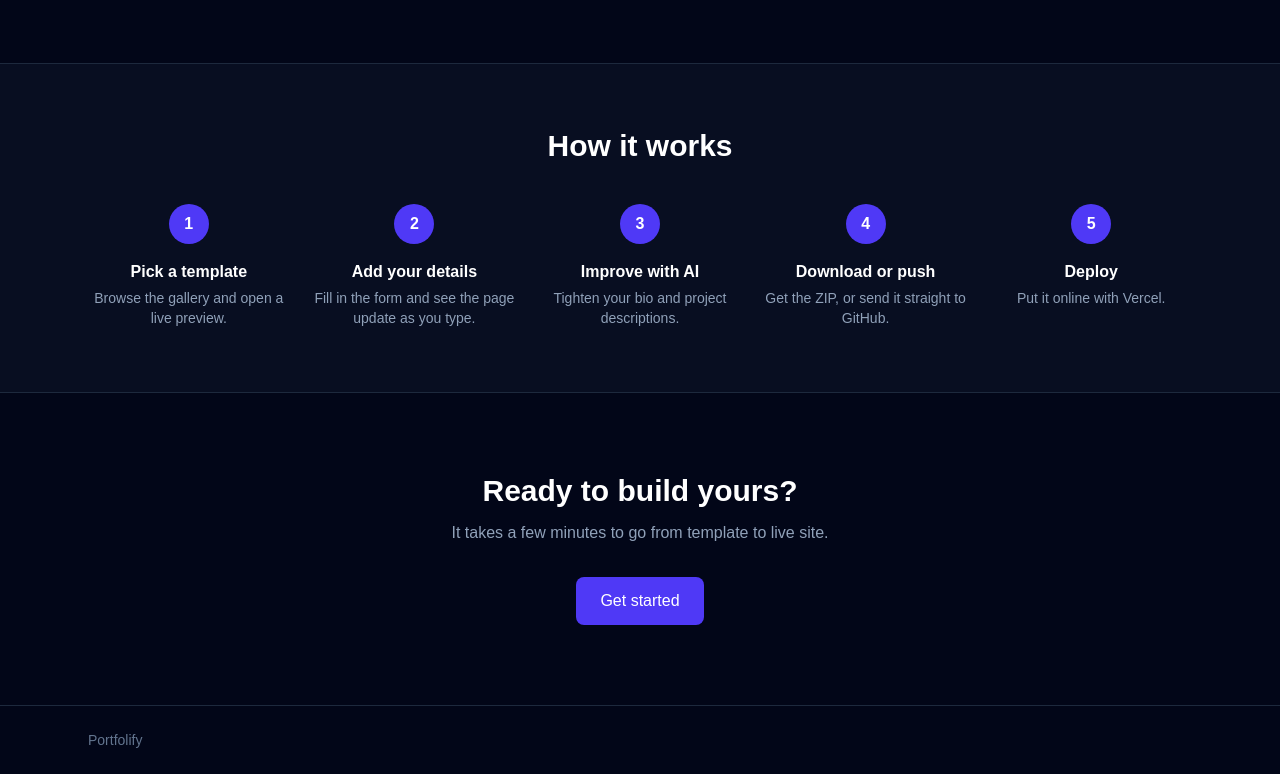
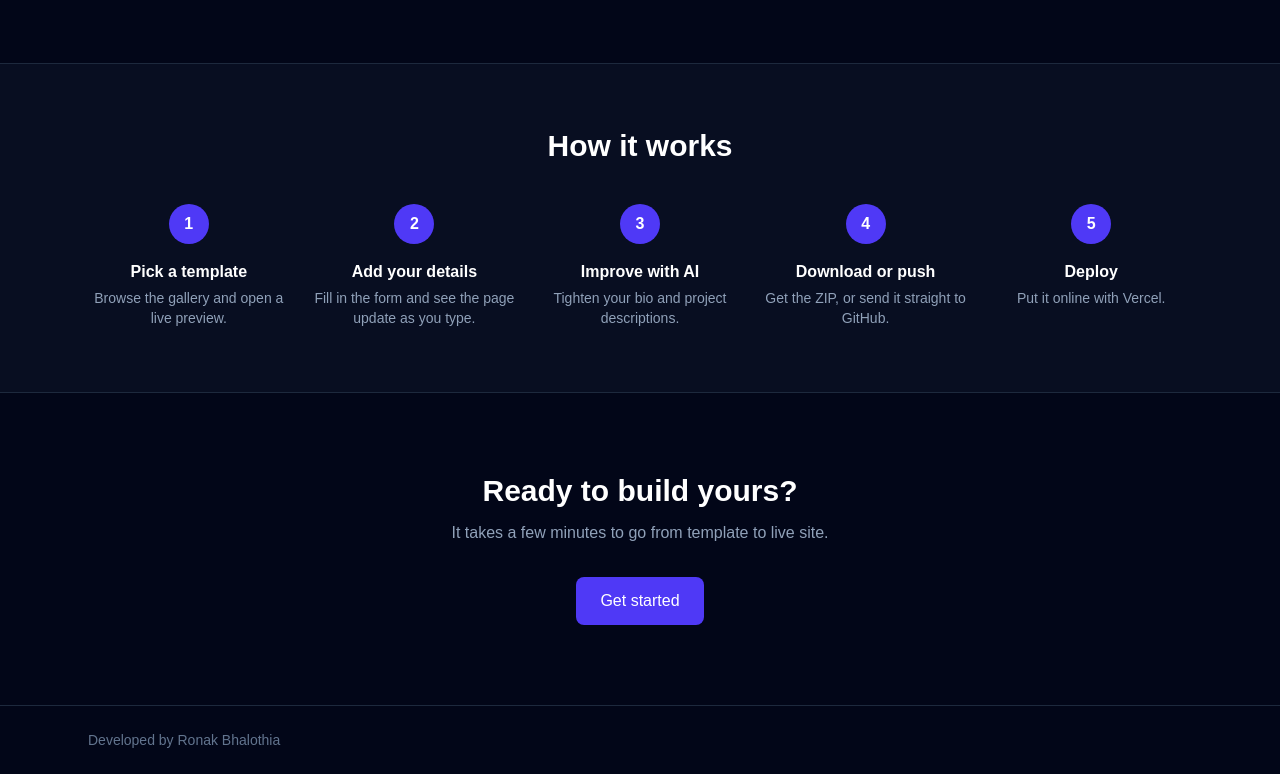
Before and after one commit to RONAK-BHALOTHIA/portfolify, a Next.js app: page / in a window 1280 px wide. Shown: the part 1014-1788 px from the top of the page. Built offline with nearby package versions, Linux system fonts and the light colour scheme.

Commit message:
Update footer: developed by Ronak Bhalothia

```diff
--- a/src/app/page.tsx
+++ b/src/app/page.tsx
@@ -127,7 +127,7 @@ export default function Home() {
       {/* Footer */}
       <footer className="border-t border-slate-800">
         <div className="max-w-6xl mx-auto px-6 py-6 text-sm text-slate-500 flex justify-between">
-          <span>Portfolify</span>
+          <span>Developed by Ronak Bhalothia</span>
           {/* <span>Built with Next.js and Claude</span> */}
         </div>
       </footer>
```
